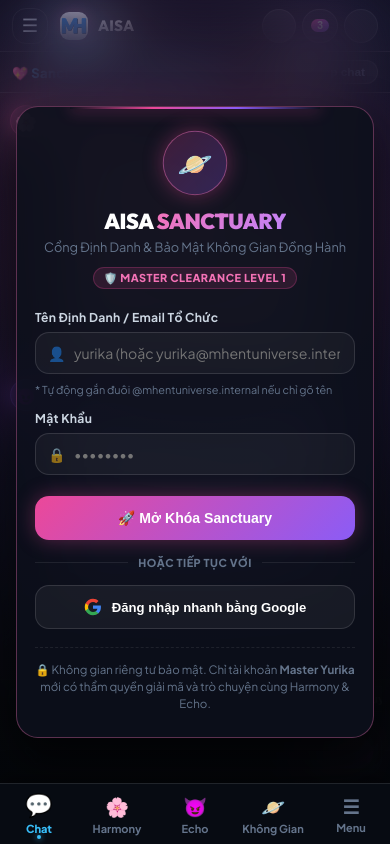
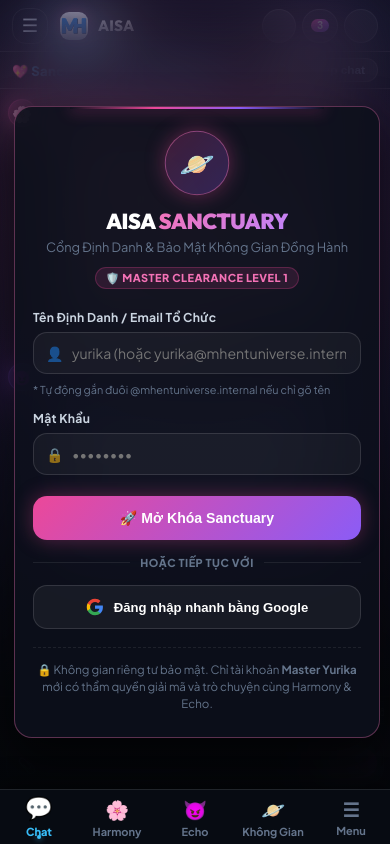
Before and after one commit to mhentuniverse/mhent-aisa, a plain HTML site: page index.html in a window 390 px wide. Drawn offline with Linux system fonts and the light colour scheme; no server answers.

Commit message:
update overral

```diff
--- a/css/mhent-mobile.css
+++ b/css/mhent-mobile.css
@@ -21,7 +21,7 @@
   .sanctuary-stage {
     display: flex !important;
     flex-direction: column !important;
-    height: calc(100dvh - 52px) !important;
+    height: calc(100dvh - 54px) !important;
     position: relative !important;
     overflow: hidden !important;
   }
@@ -47,7 +47,7 @@
     left: 0;
     right: 0;
     width: 100%;
-    height: 60px;
+    height: 54px;
     background: rgba(8, 12, 20, 0.94) !important;
     backdrop-filter: blur(25px);
     -webkit-backdrop-filter: blur(25px);
@@ -250,28 +250,28 @@
     height: 100% !important;
     display: flex !important;
     flex-direction: column !important;
-    padding-bottom: 60px !important; /* Chừa chỗ cho Bottom Nav */
+    padding-bottom: 54px !important; /* Chừa đúng 54px cho Bottom Nav */
     box-sizing: border-box !important;
     overflow: hidden !important;
   }
 
   .chat-stream-header {
-    padding: 8px 12px !important;
-    font-size: 12px !important;
+    padding: 6px 12px !important;
+    font-size: 11.5px !important;
     flex-shrink: 0 !important;
   }
 
   .chat-messages-wrap {
     flex: 1 !important;
-    padding: 12px 10px 10px 10px !important;
-    gap: 12px !important;
+    padding: 10px 8px 8px 8px !important;
+    gap: 10px !important;
     overflow-y: auto !important;
     -webkit-overflow-scrolling: touch;
   }
 
   .chat-message-row {
     max-width: 100% !important;
-    gap: 8px !important;
+    gap: 6px !important;
   }
 
   .user-row {
@@ -279,22 +279,22 @@
   }
 
   .assistant-avatar {
-    width: 32px !important;
-    height: 32px !important;
-    font-size: 1.1rem !important;
+    width: 28px !important;
+    height: 28px !important;
+    font-size: 1rem !important;
   }
 
   .message-bubble {
-    padding: 11px 14px !important;
-    font-size: 14px !important;
-    border-radius: 18px !important;
-    line-height: 1.55 !important;
+    padding: 9px 12px !important;
+    font-size: 13.5px !important;
+    border-radius: 16px !important;
+    line-height: 1.5 !important;
   }
 
   /* Khung Input Station sát Bottom Nav */
   .chat-input-station {
-    padding: 6px 8px 8px 8px !important;
-    background: rgba(5, 7, 11, 0.95) !important;
+    padding: 4px 6px 6px 6px !important;
+    background: rgba(5, 7, 11, 0.96) !important;
     backdrop-filter: blur(20px) !important;
     -webkit-backdrop-filter: blur(20px) !important;
     border-top: 1px solid rgba(255, 255, 255, 0.08) !important;
@@ -305,8 +305,8 @@
     display: flex !important;
     flex-wrap: nowrap !important;
     overflow-x: auto !important;
-    gap: 6px !important;
-    padding-bottom: 6px !important;
+    gap: 5px !important;
+    padding-bottom: 4px !important;
     scroll-snap-type: x mandatory !important;
     scrollbar-width: none;
     -webkit-overflow-scrolling: touch;
@@ -318,36 +318,36 @@
   .quick-prompt-btn {
     white-space: nowrap !important;
     flex-shrink: 0 !important;
-    padding: 5px 10px !important;
-    font-size: 11.5px !important;
+    padding: 4px 8px !important;
+    font-size: 11px !important;
     border-radius: 99px !important;
     scroll-snap-align: start;
   }
 
   .input-box-wrapper {
-    padding: 4px 8px !important;
-    border-radius: 18px !important;
-    gap: 6px !important;
+    padding: 3px 6px !important;
+    border-radius: 16px !important;
+    gap: 4px !important;
   }
 
   .chat-input-textarea {
-    font-size: 14px !important;
-    padding: 6px 2px !important;
-    min-height: 36px !important;
-    max-height: 110px !important;
+    font-size: 13px !important;
+    padding: 4px 2px !important;
+    min-height: 34px !important;
+    max-height: 100px !important;
   }
 
   .btn-tool-icon {
-    width: 32px !important;
-    height: 32px !important;
-    font-size: 1rem !important;
+    width: 28px !important;
+    height: 28px !important;
+    font-size: 0.95rem !important;
   }
 
   .btn-send-message {
-    height: 32px !important;
-    padding: 0 12px !important;
-    font-size: 12px !important;
-    gap: 4px !important;
+    height: 30px !important;
+    padding: 0 10px !important;
+    font-size: 11px !important;
+    gap: 3px !important;
   }
 }
 
@@ -358,16 +358,16 @@
   .modal-overlay, .gatekeeper-overlay {
     align-items: center !important;
     justify-content: center !important;
-    padding: 16px !important;
+    padding: 14px !important;
     box-sizing: border-box !important;
   }
 
   .modal-card, .gatekeeper-card {
-    width: calc(100vw - 32px) !important;
-    max-width: 440px !important;
+    width: calc(100vw - 24px) !important;
+    max-width: 380px !important;
     margin: auto !important;
-    border-radius: 22px !important;
-    padding: 22px 18px !important;
+    border-radius: 18px !important;
+    padding: 18px 14px !important;
     max-height: 85vh !important;
     overflow-y: auto !important;
     box-shadow: 0 20px 45px rgba(0, 0, 0, 0.6) !important;
```
